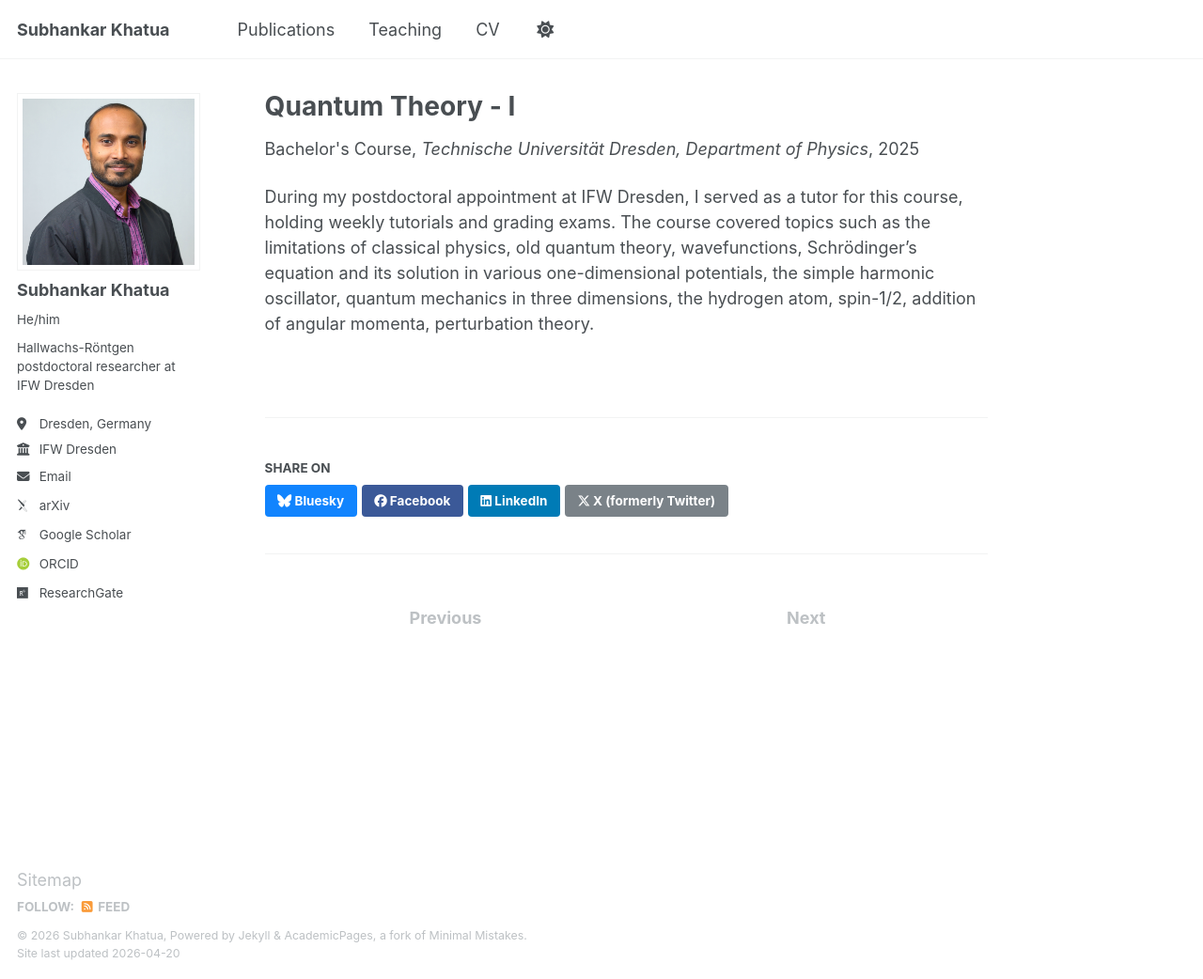
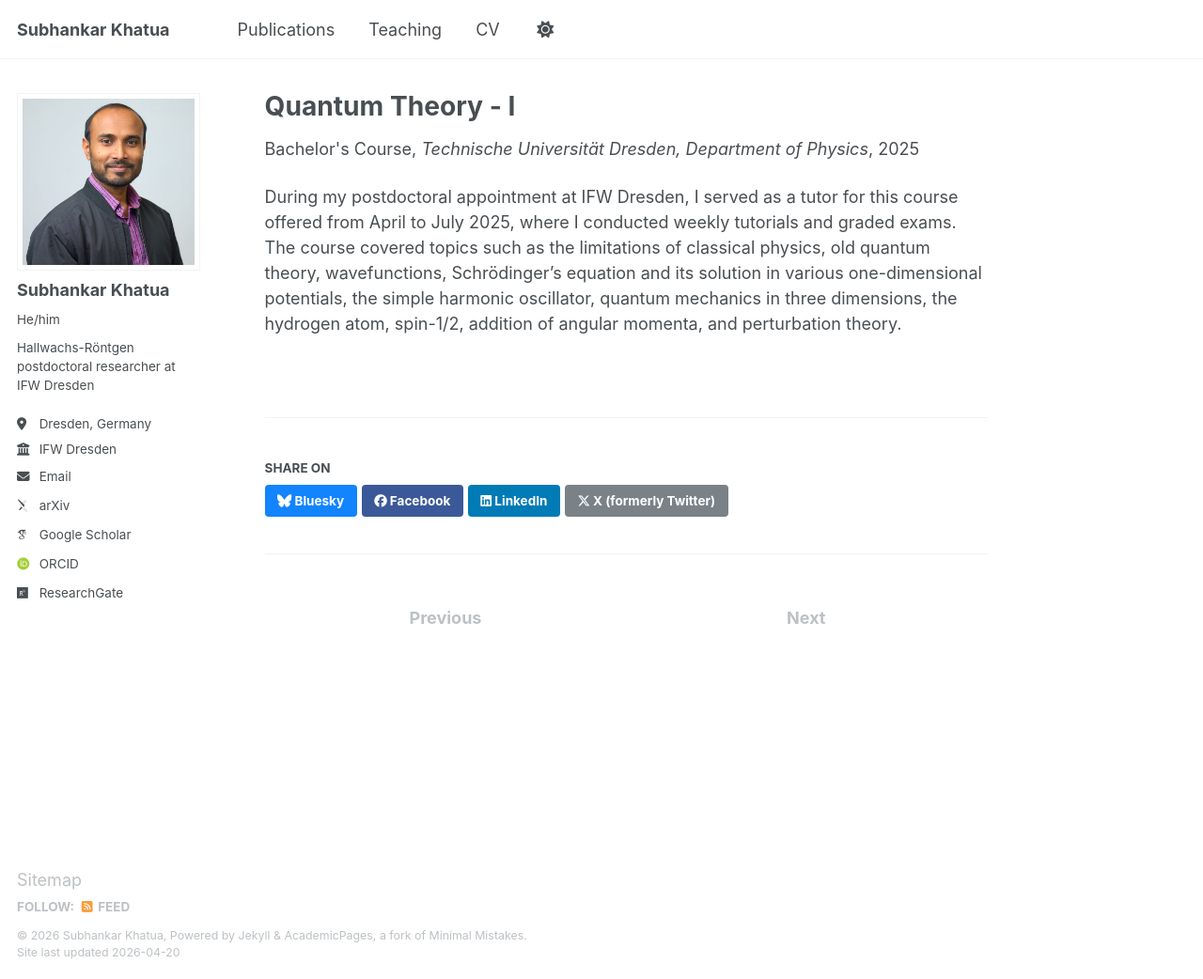
Before and after one commit to subhankar-khatua/subhankar-khatua.github.io, a Jekyll site: the page built from _teaching/2025-summer-teaching.md, in a window 1280 px wide and 1042 px high. Shown: the whole window at 94% size. Built offline with Jekyll 4.4.1, drawn with Linux system fonts in a browser that asks for light colours; some web fonts are replaced.

Commit message:
Update 2025-summer-teaching.md

```diff
--- a/_teaching/2025-summer-teaching.md
+++ b/_teaching/2025-summer-teaching.md
@@ -9,4 +9,4 @@ date: 2025-04-07
 location: "Dresden, Germany"
 ---
 
-During my postdoctoral appointment at IFW Dresden, I served as a tutor for this course, holding weekly tutorials and grading exams. The course covered topics such as the limitations of classical physics, old quantum theory, wavefunctions, Schrödinger’s equation and its solution in various one-dimensional potentials, the simple harmonic oscillator, quantum mechanics in three dimensions, the hydrogen atom, spin-1/2, addition of angular momenta, perturbation theory.
+During my postdoctoral appointment at IFW Dresden, I served as a tutor for this course offered from April to July 2025, where I conducted weekly tutorials and graded exams. The course covered topics such as the limitations of classical physics, old quantum theory, wavefunctions, Schrödinger’s equation and its solution in various one-dimensional potentials, the simple harmonic oscillator, quantum mechanics in three dimensions, the hydrogen atom, spin-1/2, addition of angular momenta, and perturbation theory.
```
